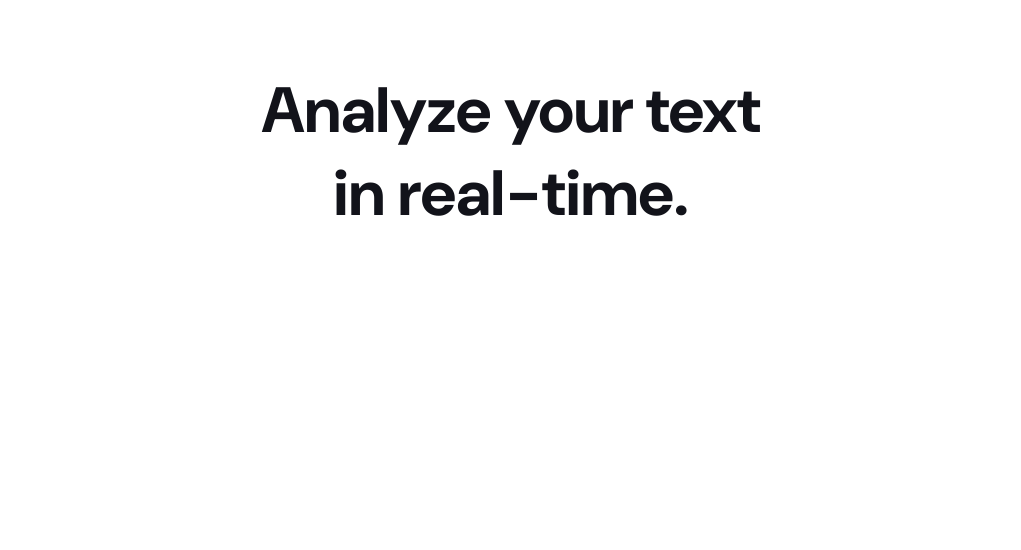
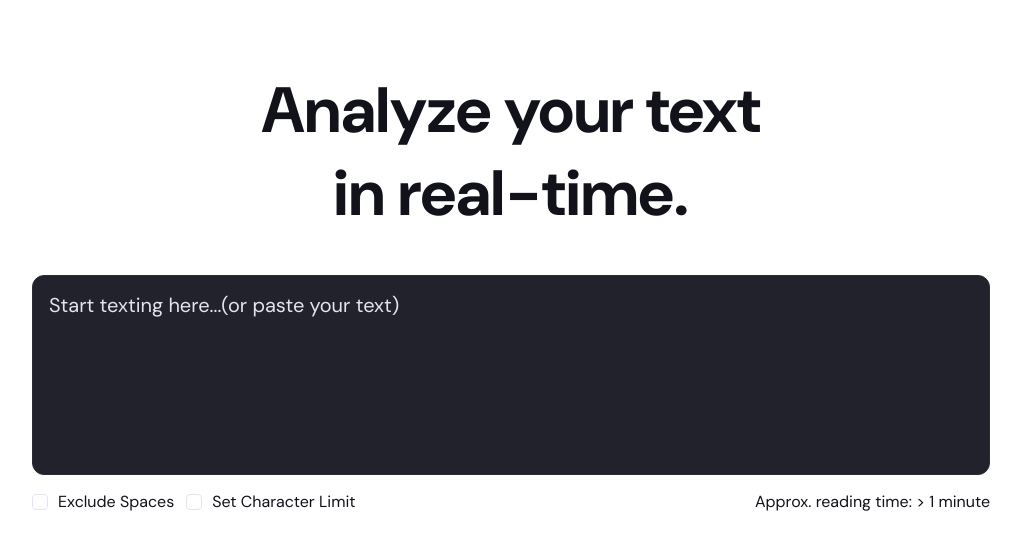
Before and after one commit to victorbruce/character-count, a plain HTML site: page index.html in a window 1280 px wide. Shown: the part 80-630 px from the top of the page, without its empty margins (129-1150 px from the left). Drawn offline with nearby package versions, Linux system fonts and the light colour scheme; files that its build step writes are made by us from their sources; files whose address does not match are found by name.

Commit message:
feat(inputs): implement input fields components

```diff
--- a/index.html
+++ b/index.html
@@ -37,11 +37,46 @@
       </button>
     </nav>
     <!-- main page -->
-     <main>
+    <main>
       <header class="hero" role="banner" aria-labelledby="hero-title">
-        <h1 class="hero__title" id="hero-title">Analyze your text in real-time.</h1>
+        <h1 class="hero__title" id="hero-title">
+          Analyze your text in real-time.
+        </h1>
       </header>
-     </main>
+      <!-- user input fields -->
+      <section class="form-area" aria-labelledby="form-section">
+        <form>
+          <div>
+            <label for="text-input" id="form-section">
+              <textarea
+                placeholder="Start texting here...(or paste your text)"
+                aria-describedby="textarea-help"
+              ></textarea>
+            </label>
+            <small id="textarea-help"
+              >You can paste or type your text here for analysis.</small
+            >
+          </div>
+          <div
+            class="form-area__checkboxes"
+            role="group"
+            aria-labelledby="checkboxes-group"
+          >
+            <div class="form-area__checkboxes--group">
+              <div>
+                <input type="checkbox" id="exclude-spaces" />
+                <label for="exclude-spaces">Exclude Spaces</label>
+              </div>
+              <div>
+                <input type="checkbox" id="character-limit" />
+                <label for="character-limit"> Set Character Limit</label>
+              </div>
+            </div>
+            <p>Approx. reading time: &gt; 1 minute</p>
+          </div>
+        </form>
+      </section>
+    </main>
     <script src="./js/app.js"></script>
   </body>
 </html>
--- /dev/null
+++ b/scss/components/form.scss
@@ -0,0 +1,105 @@
+.form-area {
+  width: 100%;
+  padding: 0px 16px;
+  box-sizing: border-box;
+
+  form > div {
+    width: 100%;
+  }
+
+  textarea {
+    width: 100%;
+    display: block;
+    box-sizing: border-box;
+    border: 1px solid var(--textfield-border);
+    border-radius: 12px;
+    background-color: var(--textfield-bg);
+    padding: 16px 16px 0 16px;
+    resize: none;
+    height: 200px;
+    font-size: 20px;
+    font-family: "DM Sans", sans-serif;
+    color: var(--secondary-text);
+
+    &::placeholder {
+      font-family: "DM Sans", sans-serif;
+      color: var(--textfield-placeholder);
+    }
+
+    &:focus {
+      outline: none;
+    }
+  }
+
+  small {
+    position: absolute;
+    width: 1px;
+    height: 1px;
+    margin: -1px;
+    padding: 0;
+    border: 0;
+    clip: rect(0, 0, 0, 0);
+    clip-path: inset(50%);
+    overflow: hidden;
+  }
+
+  &__checkboxes {
+    margin-top: 16px;
+    color: var(--secondary-text);
+    display: flex;
+    flex-direction: column;
+    gap: 12px;
+
+    @media (min-width: 768px) {
+      flex-direction: row;
+      justify-content: space-between;
+    }
+
+    &--group {
+      display: flex;
+      flex-direction: column;
+      gap: 12px;
+
+      @media (min-width: 768px) {
+        flex-direction: row;
+      }
+
+      & > div {
+        display: flex;
+        align-items: center;
+        gap: 10px;
+
+        input[type="checkbox"] {
+          appearance: none;
+          -webkit-appearance: none;
+          width: 16px;
+          height: 16px;
+          border: 1px solid var(--checkbox-border);
+          border-radius: 4px;
+          position: relative;
+          vertical-align: middle;
+          cursor: pointer;
+
+          &:checked {
+            background-color: var(--checked-bg);
+            border-color: transparent;
+            position: relative;
+
+            background-image: url("../../assets/images/icon-check.svg");
+            background-size: contain;
+            background-repeat: no-repeat;
+            background-position: center center;
+
+            &::after {
+              content: "";
+              position: absolute;
+              top: 50%;
+              left: 50%;
+              transform: translate(-50%, -50%);
+            }
+          }
+        }
+      }
+    }
+  }
+}
--- a/scss/style.scss
+++ b/scss/style.scss
@@ -1,5 +1,6 @@
-@import './components/nav.scss';
-@import './components/hero.scss';
+@import "./components/nav.scss";
+@import "./components/hero.scss";
+@import "./components/form.scss";
 
 /* Dark Theme */
 $dark-primary: #12131a;
@@ -30,12 +31,19 @@ $orange-600: #da3701;
   --primary: #{$light-primary};
   --primary-text: #{$light-text-primary};
   --toggle-button: #{$light-primary-200};
+  --textfield-border: #{$dark-primary-700};
+  --textfield-bg: #{$dark-primary-800};
+  --textfield-placeholder: #{$dark-text-secondary};
+  --checkbox-border: #{$light-primary-200};
+  --checked-bg: #{$purple-400};
 }
 
 [data-theme="dark"] {
   --primary: #{$dark-primary};
   --primary-text: #{$dark-text-primary};
+  --secondary-text: #{$dark-text-secondary};
   --toggle-button: #{$dark-primary-700};
+  --checkbox-border: #{$light-primary-200};
 }
 
 @font-face {
@@ -54,6 +62,12 @@ $orange-600: #da3701;
   font-style: italic;
 }
 
+* {
+  margin: 0;
+  padding: 0;
+  box-sizing: border-box;
+}
+
 body {
   background-color: var(--primary);
   color: var(--primary-text);
```
